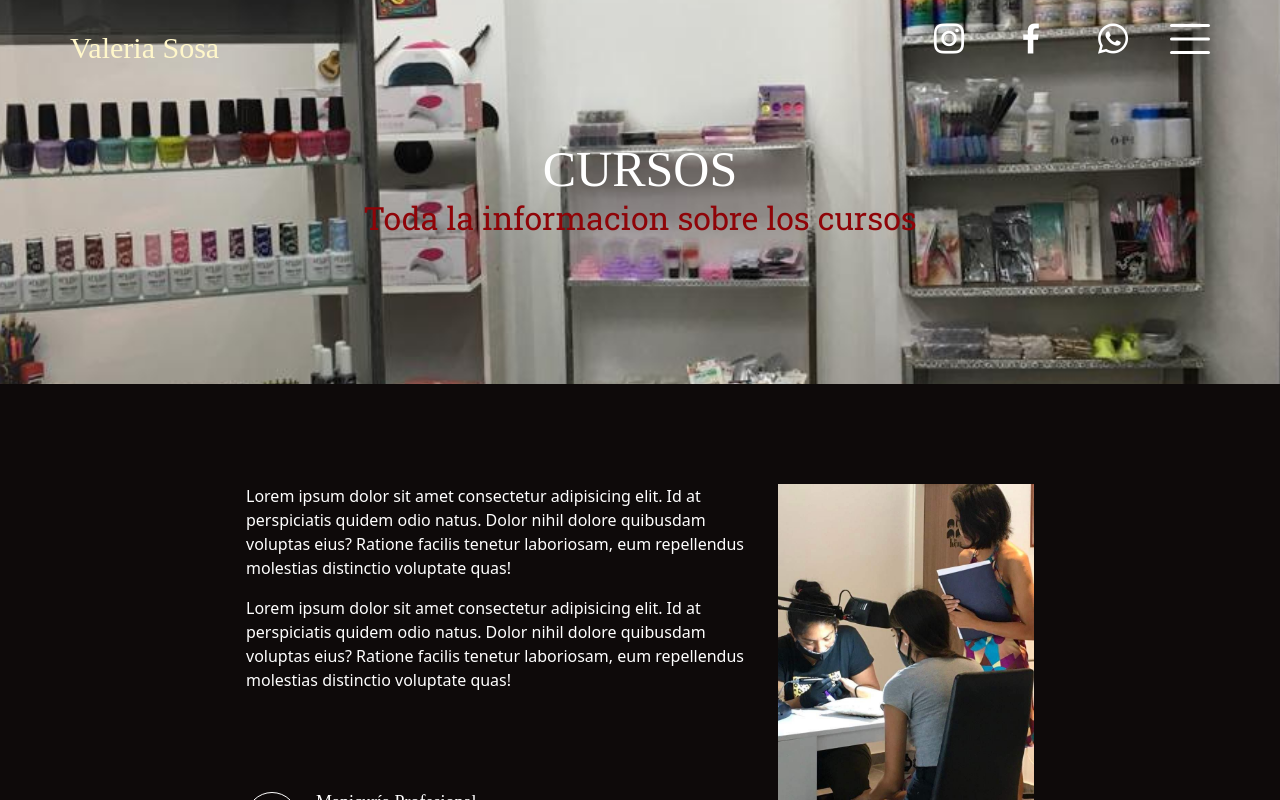
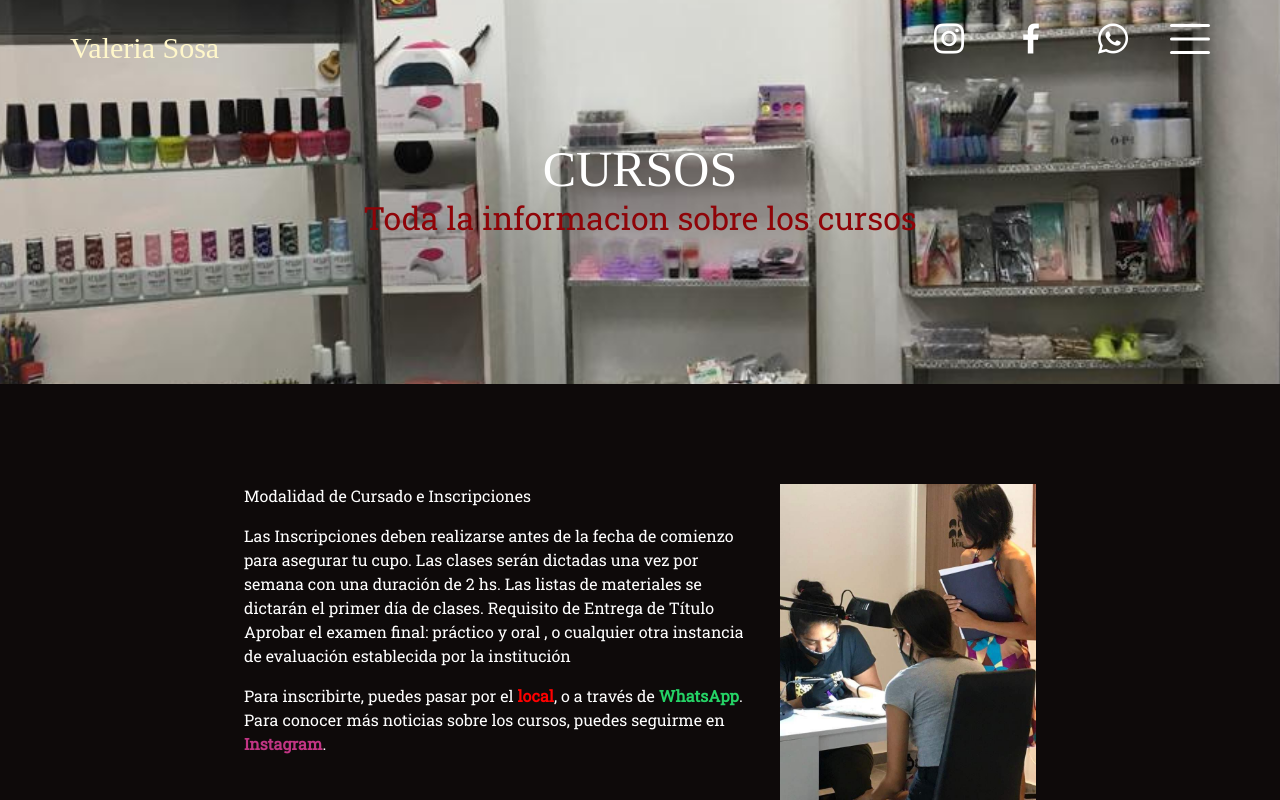
Before and after one commit to MatiasColazo1/tdu-page, an Angular app in the folder Cliente/: page /cursos in a window 1280 px wide. Shown: the top 800 px of the page. Built offline with nearby package versions, Linux system fonts and the light colour scheme; a web font is replaced by a local one.

Commit message:
cursos info

```diff
--- a/Cliente/src/app/components/cursos/cursos.component.css
+++ b/Cliente/src/app/components/cursos/cursos.component.css
@@ -63,8 +63,9 @@ h2 {
 
 .texto {
   width: 40%;
-  margin-right: 20px;
+  margin-right: 24px;
   color: #fff;
+  font-family: 'Roboto Slab';
 }
 
 .info {
@@ -260,3 +261,18 @@ button:hover p {
 a {
   text-decoration: none;
 }
+
+.local-link {
+  color: red;
+  text-decoration: none;
+}
+
+.whatsapp-link {
+  color: #25D366; /* Color oficial de WhatsApp */
+  text-decoration: none;
+}
+
+.instagram-link {
+  color: #C13584; /* Color oficial de Instagram */
+  text-decoration: none;
+}
--- a/Cliente/src/app/components/cursos/cursos.component.html
+++ b/Cliente/src/app/components/cursos/cursos.component.html
@@ -8,12 +8,18 @@
 <div class="contenedor">
   <div class="texto">
     <div class="info">
-      <p>Lorem ipsum dolor sit amet consectetur adipisicing elit. Id at perspiciatis
-        quidem odio natus. Dolor nihil dolore quibusdam voluptas eius? Ratione facilis tenetur laboriosam,
-        eum repellendus molestias distinctio voluptate quas!</p>
-      <p>Lorem ipsum dolor sit amet consectetur adipisicing elit. Id at perspiciatis
-        quidem odio natus. Dolor nihil dolore quibusdam voluptas eius? Ratione facilis tenetur laboriosam,
-        eum repellendus molestias distinctio voluptate quas!</p>
+      <p>Modalidad de Cursado e Inscripciones </p>
+      <p>
+        Las Inscripciones deben realizarse antes de la fecha de comienzo para asegurar tu cupo.
+        Las clases serán dictadas una vez por semana con una duración de 2 hs. Las listas de materiales se dictarán el primer día de clases.
+        Requisito de Entrega de Título
+        Aprobar el examen final: práctico y oral , o cualquier otra instancia de evaluación establecida por la institución
+      </p>
+      <p>
+        Para inscribirte, puedes pasar por el <a href="https://www.google.com/maps/place/Tienda+de+U%C3%B1as+%7C+Sal%C3%B3n%2F+Escuela+y+Rock%26roll/@-32.9596515,-60.6502414,21z/data=!4m15!1m8!3m7!1s0x95b7ab0cdd5e702b:0xbe70d691f639ff72!2sEspa%C3%B1a+2022,+S2000+Rosario,+Santa+Fe!3b1!8m2!3d-32.9595713!4d-60.650295!16s%2Fg%2F11k5bmycld!3m5!1s0x95b7ab13aba71c91:0xddf20553214be84!8m2!3d-32.95956!4d-60.6503982!16s%2Fg%2F11c6vb3kqx?entry=ttu" class="local-link" target="_blank"><b>local</b></a>,
+        o a través de <a href="https://wa.me/3412525386" class="whatsapp-link" target="_blank"><b>WhatsApp</b></a>.
+        Para conocer más noticias sobre los cursos, puedes seguirme en <a href="https://www.instagram.com/tdu_valesosa/" class="instagram-link" target="_blank"><b>Instagram</b></a>.
+      </p>
     </div>
     <ol class="lista-circular">
       <li>
```
